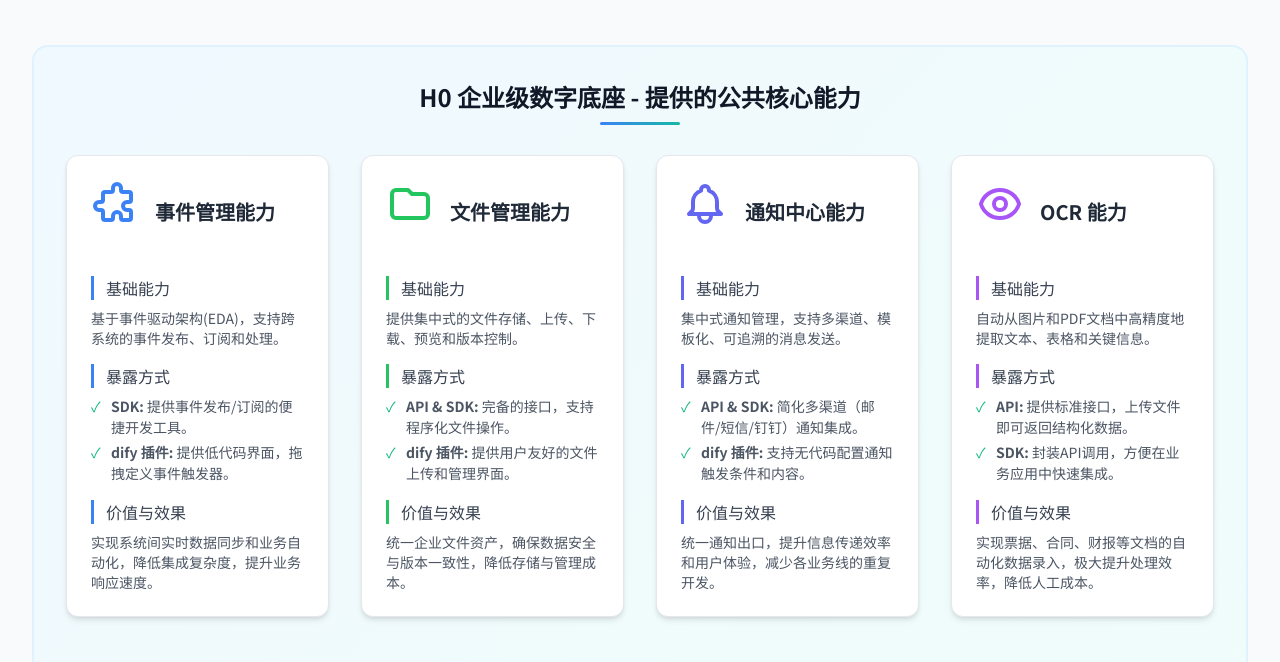
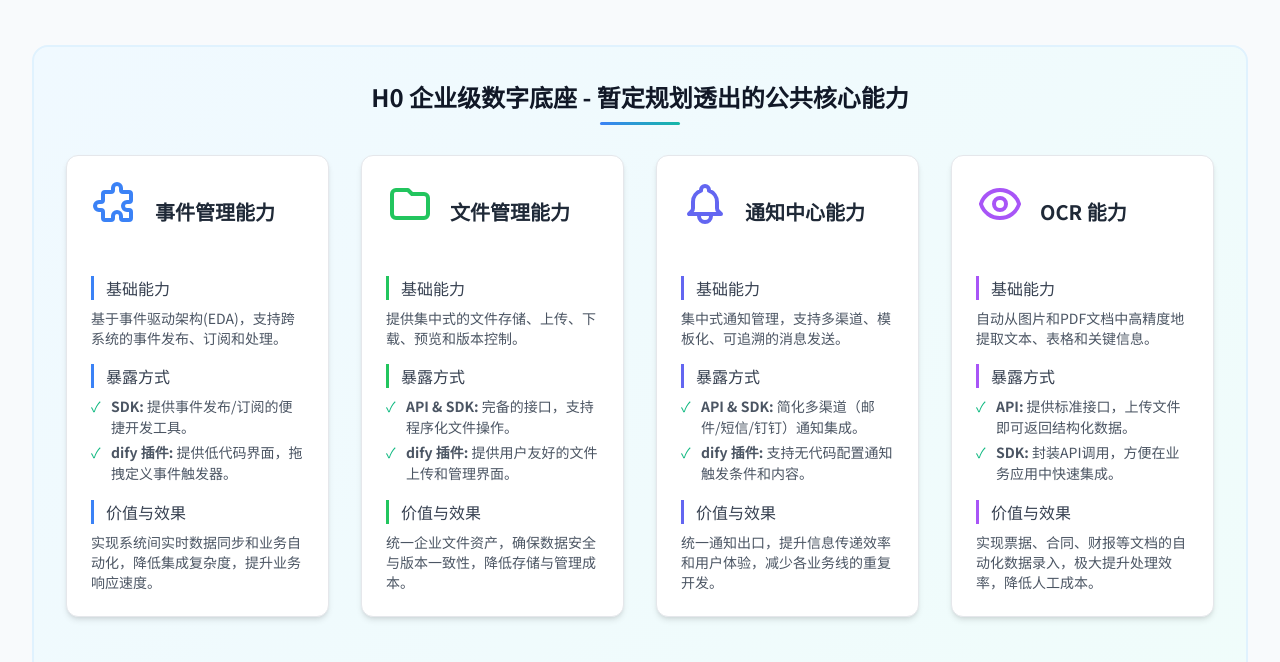
Before and after one commit to a743110094/demo_html, a plain HTML site: page h0-open-ability/index.html in a window 1280 px wide. Shown: the part 119-781 px from the top of the page. Drawn offline with nearby package versions, Linux system fonts and the light colour scheme.

Commit message:
title modified

```diff
--- a/h0-open-ability/index.html
+++ b/h0-open-ability/index.html
@@ -156,7 +156,7 @@
 
         <!-- H0数字底座 -->
         <section id="base-layer" class="base-layer">
-            <h2 class="layer-title">H0 企业级数字底座 - 提供的公共核心能力</h2>
+            <h2 class="layer-title">H0 企业级数字底座 - 暂定规划透出的公共核心能力</h2>
             <div class="grid grid-cols-1 md:grid-cols-2 lg:grid-cols-4 gap-8">
 
                 <!-- 1. 事件管理能力 -->
```
